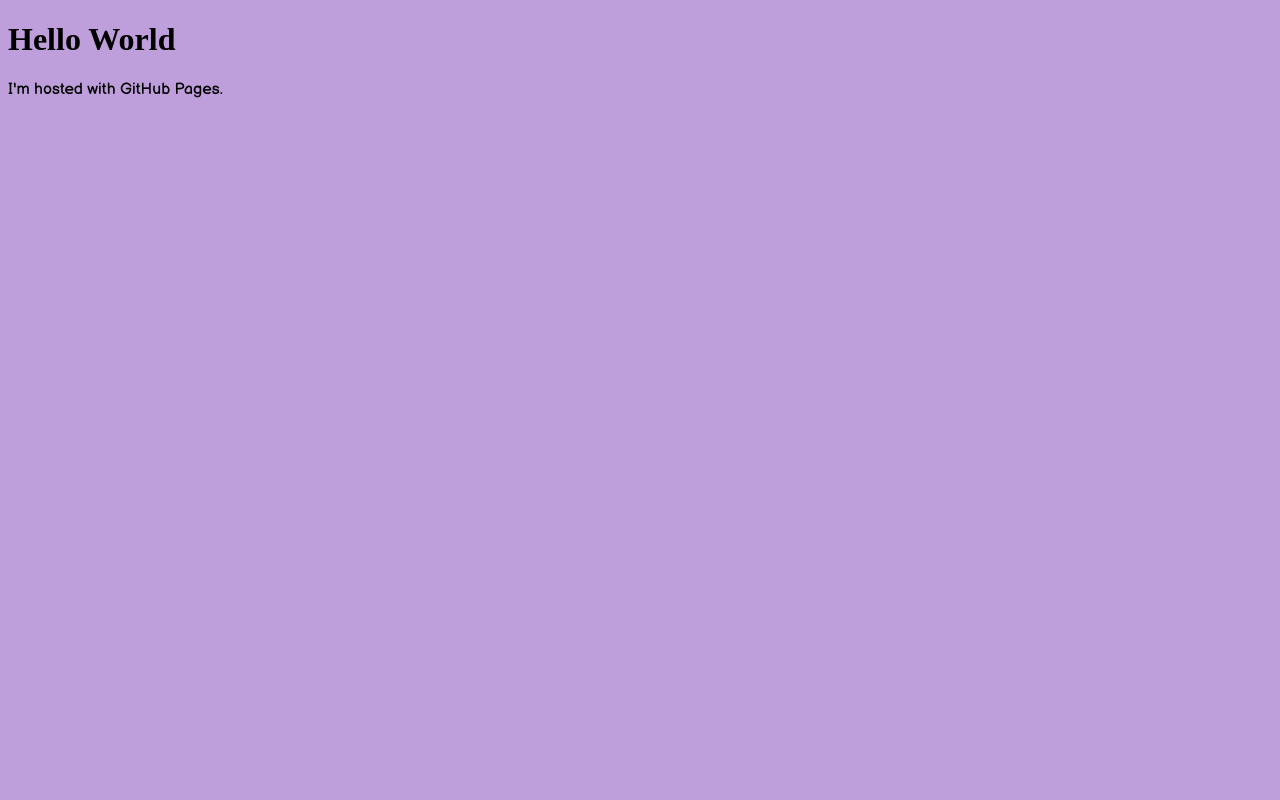
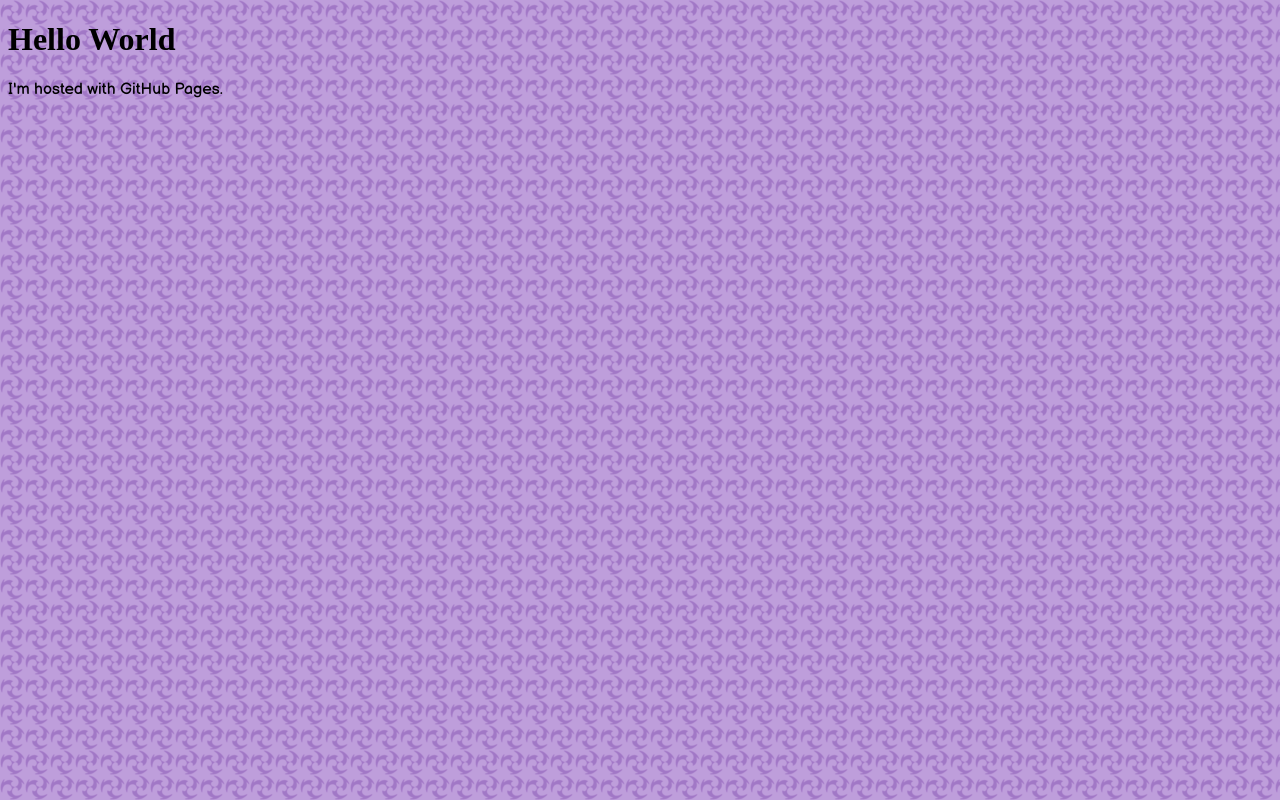
Before and after one commit to katykat26099/keqing, a plain HTML site: page index.html in a window 1280 px wide. Drawn offline with Linux system fonts and the light colour scheme; a web font is replaced by a local one.

Commit message:
Update index.html

```diff
--- a/index.html
+++ b/index.html
@@ -7,7 +7,7 @@
   body {
   background-color: #be9edb;
   font-family: 'Balsamiq Sans', cursive;
-  background-image: url("E49D0127-BC86-43B0-B907-DDEAF5E686A9.png");
+  background-image: url("19CD9D07-79A8-4436-9709-56B43B9776AD.png");
 }
   h1 { font-family: "Londrina Shadow"; serif; }
 
```
